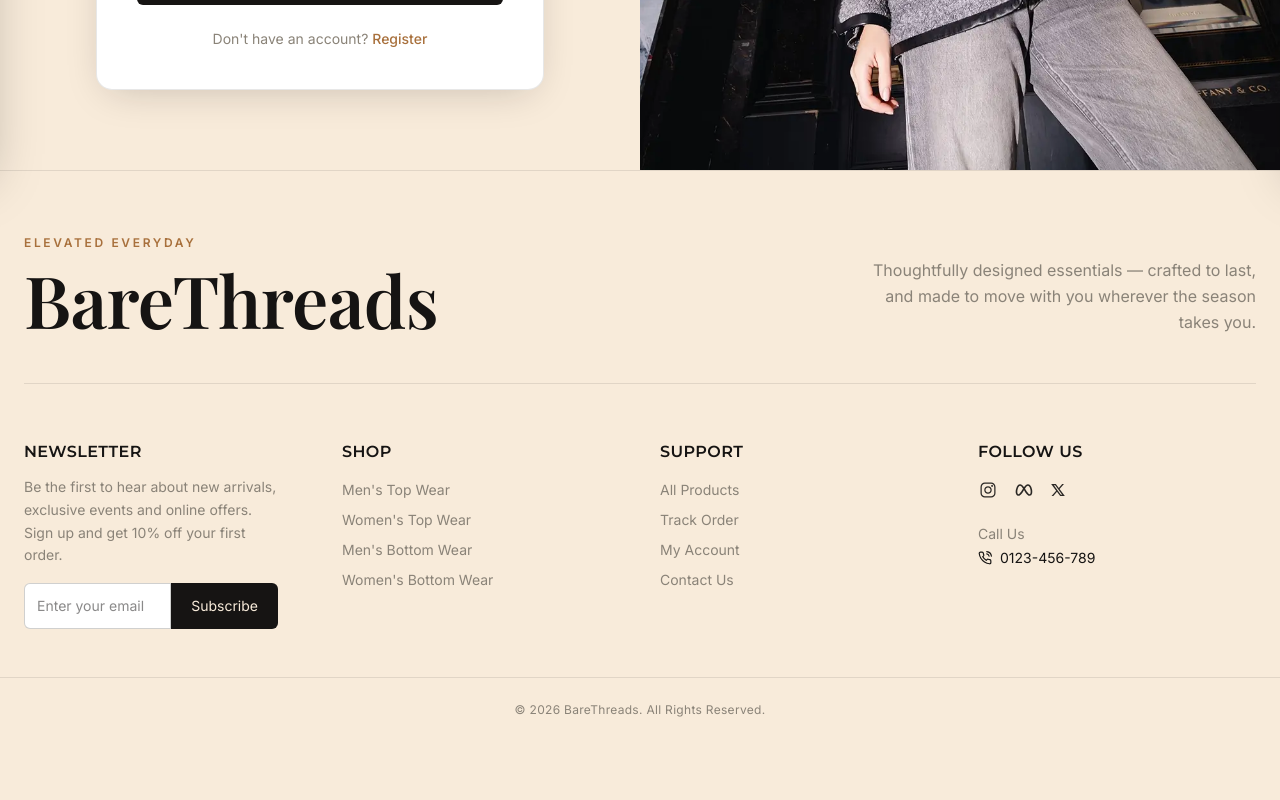
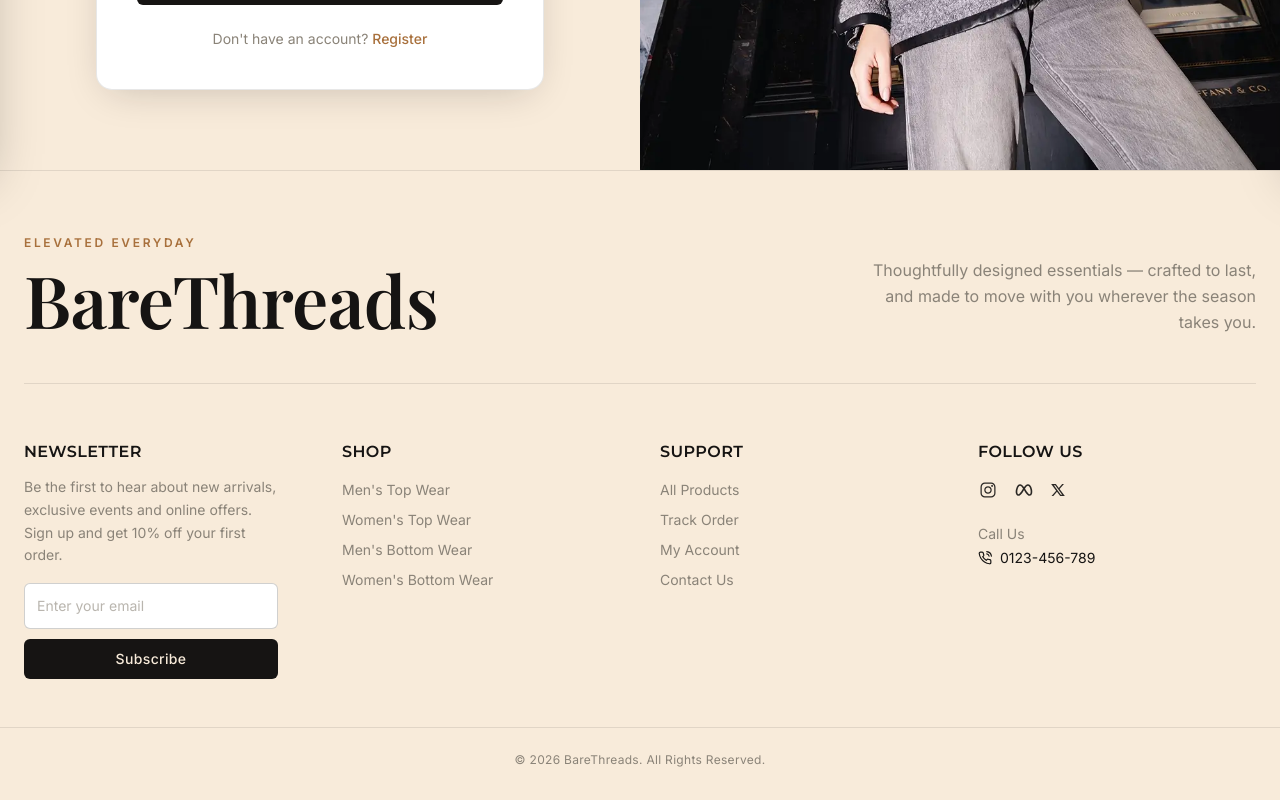
Before and after one commit to ayushanand89/BareThreads, a React (Vite) app in the folder frontend/: page /login in a window 1280 px wide. Shown: the part 634-1434 px from the top of the page. Before the commit the page ends 1384 px from the top, so only its background shows below. Built offline with nearby package versions, Linux system fonts and the light colour scheme; no server answers; a web font is replaced by a local one.

Commit message:
feat: enhance user authentication and registration experience

```diff
--- a/frontend/src/components/Cart/Checkout.jsx
+++ b/frontend/src/components/Cart/Checkout.jsx
@@ -123,7 +123,7 @@ const Checkout = () => {
           </h3>
 
           {/* First and Last Name */}
-          <div className="mb-4 grid grid-cols-2 gap-4">
+          <div className="mb-4 grid grid-cols-1 sm:grid-cols-2 gap-4">
             <div>
               <label className="label-field">First Name</label>
               <input
@@ -174,7 +174,7 @@ const Checkout = () => {
           </div>
 
           {/* City and Postal Code */}
-          <div className="mb-4 grid grid-cols-2 gap-4">
+          <div className="mb-4 grid grid-cols-1 sm:grid-cols-2 gap-4">
             <div>
               <label className="label-field">City</label>
               <input
--- a/frontend/src/components/Common/Footer.jsx
+++ b/frontend/src/components/Common/Footer.jsx
@@ -43,7 +43,7 @@ const Footer = () => {
         <Reveal className="flex flex-col lg:flex-row lg:items-end lg:justify-between gap-6 border-b border-ink/10 pb-12">
           <div>
             <p className="eyebrow mb-3">Elevated Everyday</p>
-            <h2 className="font-display text-5xl md:text-7xl font-semibold text-ink leading-none">
+            <h2 className="font-display text-4xl sm:text-5xl md:text-7xl font-semibold text-ink leading-none break-words">
               BareThreads
             </h2>
           </div>
@@ -65,21 +65,21 @@ const Footer = () => {
             offers. Sign up and get 10% off your first order.
           </p>
 
-          <form onSubmit={handleSubscribe} className="flex">
+          <form onSubmit={handleSubscribe} className="space-y-2.5">
             <input
               type="email"
               value={email}
               onChange={(e) => setEmail(e.target.value)}
               placeholder="Enter your email"
-              className="p-3 w-full text-sm border border-ink/20 rounded-l-md bg-white focus:outline-none focus:border-ink transition-colors"
+              className="w-full p-3 text-sm border border-ink/20 rounded-md bg-white placeholder:text-stone/60 focus:outline-none focus:border-ink focus:ring-1 focus:ring-ink/15 transition-colors"
               required
             />
             <button
               type="submit"
               disabled={submitting}
-              className="bg-ink text-cream px-5 text-sm rounded-r-md hover:bg-charcoal transition-colors disabled:opacity-60"
+              className="btn-primary w-full py-2.5 text-sm"
             >
-              {submitting ? "..." : "Subscribe"}
+              {submitting ? "Subscribing..." : "Subscribe"}
             </button>
           </form>
         </div>
--- a/frontend/src/components/Products/ProductGrid.jsx
+++ b/frontend/src/components/Products/ProductGrid.jsx
@@ -155,7 +155,7 @@ const ProductGrid = ({ products, loading, error }) => {
   }
 
   return (
-    <div className="grid grid-cols-2 sm:grid-cols-2 lg:grid-cols-4 gap-4 sm:gap-6">
+    <div className="grid grid-cols-2 sm:grid-cols-2 lg:grid-cols-3 xl:grid-cols-4 2xl:grid-cols-5 gap-4 sm:gap-6">
       {products.map((product, index) => (
         <ProductCard key={product._id} product={product} index={index} />
       ))}
--- a/frontend/src/index.css
+++ b/frontend/src/index.css
@@ -158,8 +158,8 @@
   }
 
   ::selection {
-    background: var(--color-ink);
-    color: var(--color-cream);
+    background: var(--color-accent);
+    color: #fff;
   }
 
   /* Premium scrollbar */
--- a/frontend/src/pages/CollectionPage.jsx
+++ b/frontend/src/pages/CollectionPage.jsx
@@ -110,7 +110,7 @@ const CollectionPage = () => {
           ref={sidebarRef}
           className={`
             fixed lg:sticky top-0 lg:top-28 left-0 z-50 lg:z-auto
-            h-full lg:h-auto w-[18rem] shrink-0 lg:self-start
+            h-full lg:h-auto w-[18rem] lg:w-56 shrink-0 lg:self-start
             bg-white lg:bg-transparent
             shadow-2xl lg:shadow-none
             overflow-y-auto lg:max-h-[calc(100vh-8rem)] hide-scrollbar
```
